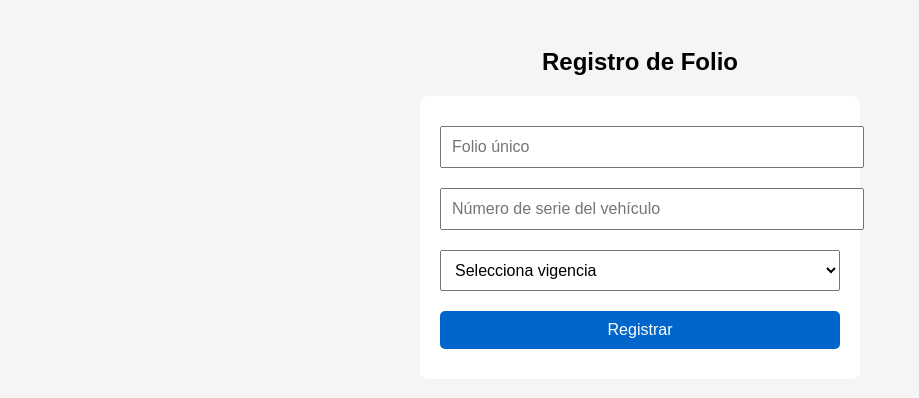
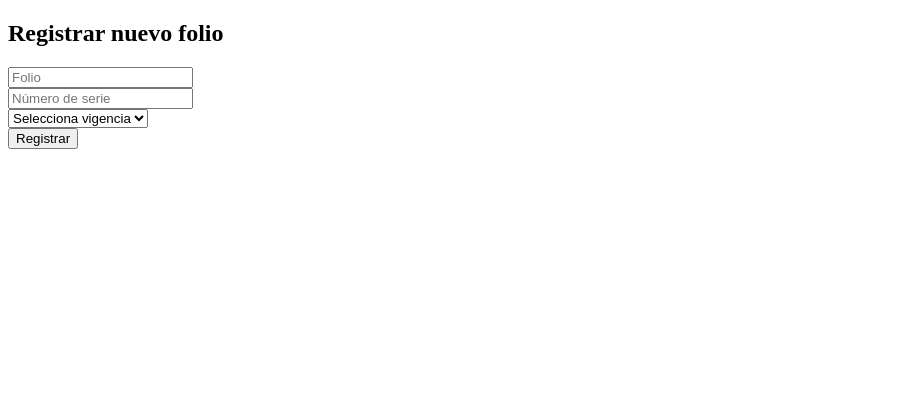
Before and after one commit to Gsr1989/registro-vehiculos, a Flask app: page /registro_folio in a window 1280 px wide. Shown: the top 398 px of the page, without its empty margins (0-919 px from the left). Run offline with Flask 3, Linux system fonts and the light colour scheme; the visitor is signed in with stand-in values (Sample User, id 1).

Commit message:
Update registro_folio.html

```diff
--- a/templates/registro_folio.html
+++ b/templates/registro_folio.html
@@ -3,34 +3,25 @@
 <head>
   <meta charset="UTF-8">
   <title>Registrar Folio</title>
-    <style>
-        body { font-family: sans-serif; background-color: #f5f5f5; padding: 20px; }
-        form { background: white; padding: 20px; border-radius: 8px; max-width: 400px; margin: auto; }
-        input, select, button { width: 100%; padding: 10px; margin: 10px 0; font-size: 16px; }
-        button { background-color: #0066cc; color: white; border: none; border-radius: 5px; cursor: pointer; }
-    </style>
 </head>
 <body>
-    <h2 style="text-align: center;">Registro de Folio</h2>
+  <h2>Registrar nuevo folio</h2>
+
   {% with messages = get_flashed_messages(with_categories=true) %}
-      {% if messages %}
-        <ul style="list-style: none;">
     {% for category, message in messages %}
-            <li style="color: {{ 'green' if category == 'success' else 'red' }}">{{ message }}</li>
+      <p style="color:{% if category == 'success' %}green{% else %}red{% endif %}">{{ message }}</p>
     {% endfor %}
-        </ul>
-      {% endif %}
   {% endwith %}
 
   <form method="POST" action="/registrar_folio">
-        <input type="text" name="folio" placeholder="Folio único" required>
-        <input type="text" name="numero_serie" placeholder="Número de serie del vehículo" required>
+    <input type="text" name="folio" placeholder="Folio" required><br>
+    <input type="text" name="serie" placeholder="Número de serie" required><br>
     <select name="vigencia" required>
       <option value="">Selecciona vigencia</option>
       <option value="30">30 días</option>
       <option value="60">60 días</option>
       <option value="90">90 días</option>
-        </select>
+    </select><br>
     <button type="submit">Registrar</button>
   </form>
 </body>
```
Lines whose indentation alone changed are shown as unchanged.
